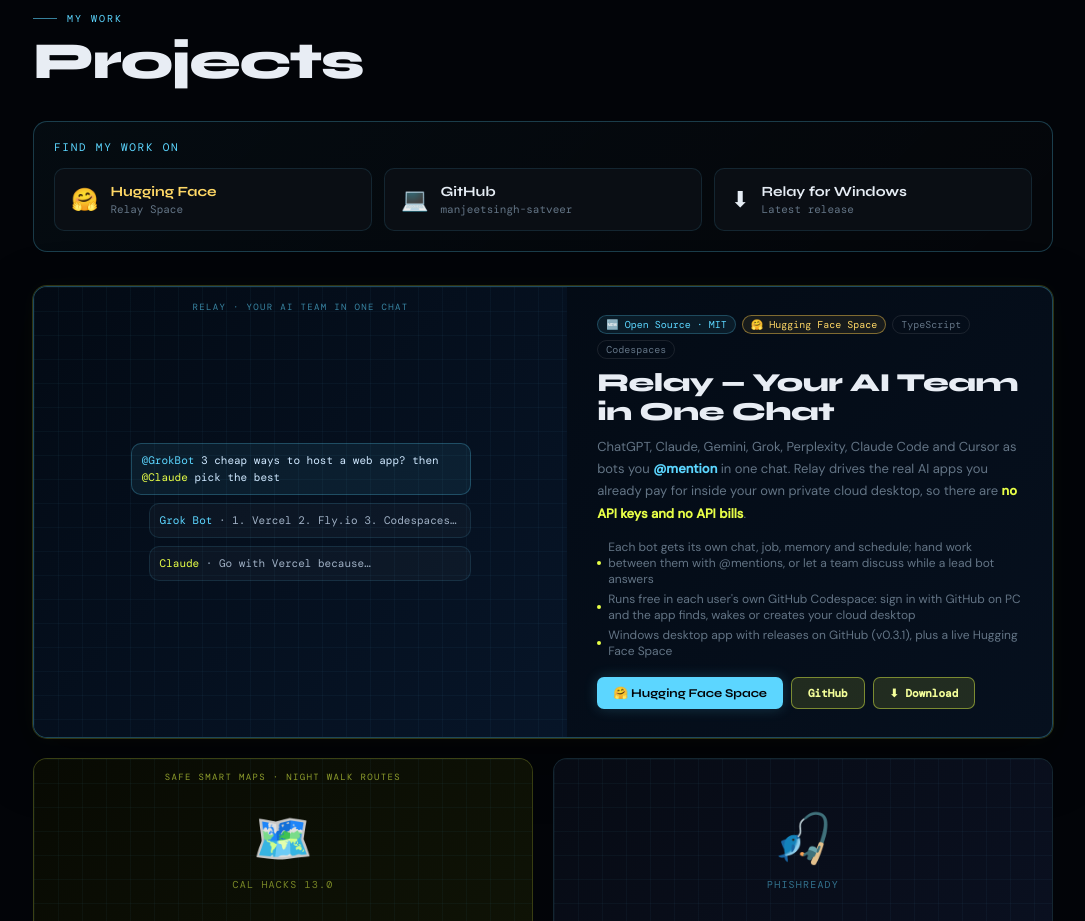
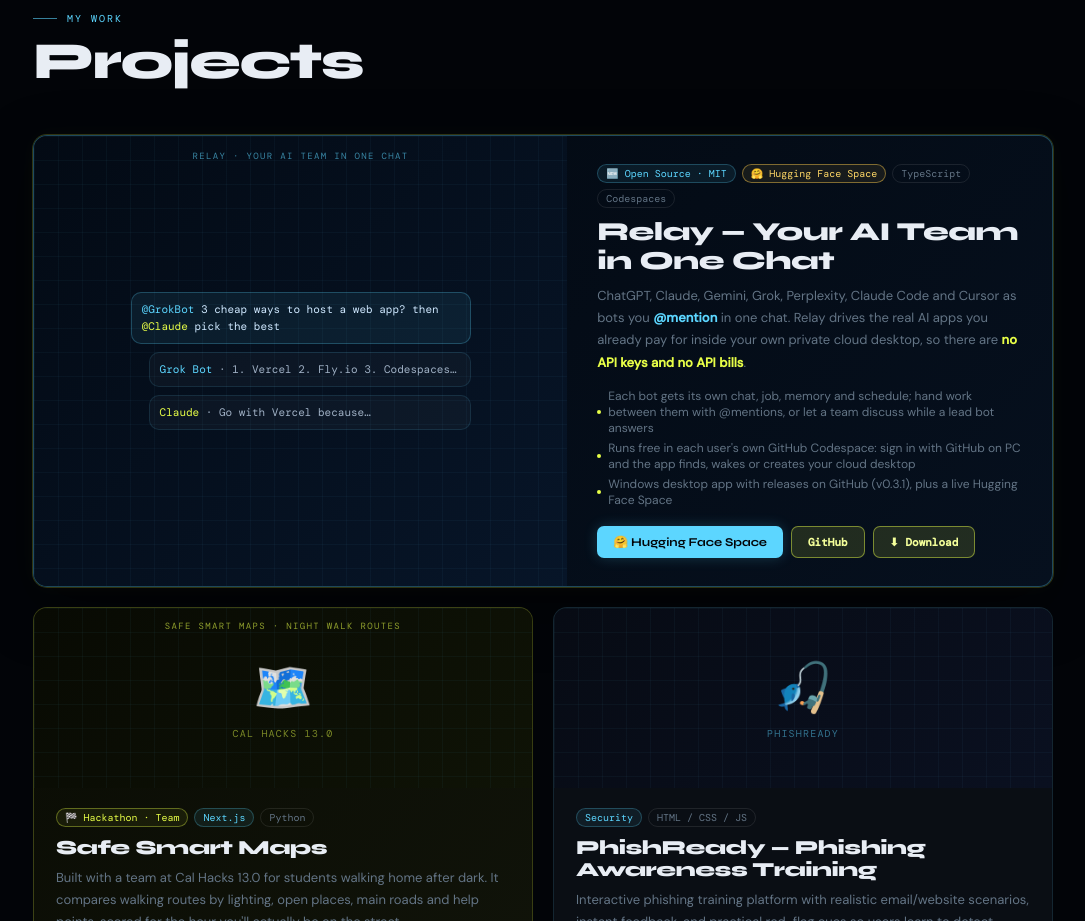
Before and after one commit to manjeetsingh-satveer/ManjeetSingh-portfolio, a plain HTML site: page index.html in a window 1280 px wide. Shown: the part 2960-3881 px from the top of the page, without its empty margins (97-1182 px from the left). Drawn offline with nearby package versions, Linux system fonts and the light colour scheme; no server answers; animation ran at ten frames a second; a web font is replaced by a local one.

Commit message:
ui: remove "Find my work on" box; links live on each project card
Co-Authored-By: Claude Opus 5.5 <noreply@anthropic.com>

```diff
--- a/index.html
+++ b/index.html
@@ -509,34 +509,6 @@
 
     /* ── Projects ── */
     #projects { max-width: 1100px; }
-
-    .find-me {
-      margin: -14px 0 34px;
-      padding: 18px 20px 20px;
-      border: 1px solid var(--border2);
-      border-radius: 14px;
-      background: linear-gradient(135deg, rgba(92,214,255,0.04), rgba(255,255,255,0.01));
-    }
-    .find-me .lbl {
-      display: block; margin-bottom: 14px;
-      font-family: 'DM Mono', monospace; font-size: 11px; letter-spacing: 0.16em;
-      text-transform: uppercase; color: var(--cyan);
-    }
-    .find-me .tiles { display: grid; grid-template-columns: repeat(3, 1fr); gap: 12px; }
-    .find-me a {
-      display: flex; align-items: center; gap: 12px;
-      padding: 14px 16px; border-radius: 10px;
-      border: 1px solid var(--border); background: var(--surface);
-      text-decoration: none; color: #e6edf5;
-      transition: border-color 0.2s, transform 0.2s, background 0.2s;
-    }
-    .find-me a:hover { border-color: var(--cyan); background: var(--surface2); transform: translateY(-2px); }
-    .find-me a.hf:hover { border-color: #ffcc4d; }
-    .find-me .ico { font-size: 22px; line-height: 1; flex: none; }
-    .find-me .t { display: block; font-family: 'Syne', sans-serif; font-weight: 700; font-size: 14px; }
-    .find-me .d { display: block; margin-top: 2px; font-family: 'DM Mono', monospace; font-size: 11px; color: var(--muted); }
-    .find-me a.hf .t { color: #ffd866; }
-    @media (max-width: 700px) { .find-me .tiles { grid-template-columns: 1fr; } }
 
     .project-grid {
       display: grid;
@@ -3322,21 +3294,6 @@ loadUser(user);
     <div class="section-label reveal">My work</div>
     <h2 class="section-title reveal">Projects</h2>
 
-    <div class="find-me reveal">
-      <span class="lbl">Find my work on</span>
-      <div class="tiles">
-        <a class="hf" href="https://huggingface.co/spaces/msingh21satveer/Relay" target="_blank" rel="noopener">
-          <span class="ico">🤗</span><span><span class="t">Hugging Face</span><span class="d">Relay Space</span></span>
-        </a>
-        <a href="https://github.com/manjeetsingh-satveer" target="_blank" rel="noopener">
-          <span class="ico">💻</span><span><span class="t">GitHub</span><span class="d">manjeetsingh-satveer</span></span>
-        </a>
-        <a href="https://github.com/manjeetsingh-satveer/Relay/releases/latest" target="_blank" rel="noopener">
-          <span class="ico">⬇</span><span><span class="t">Relay for Windows</span><span class="d">Latest release</span></span>
-        </a>
-      </div>
-    </div>
-
     <div class="project-grid">
 
       <!-- ── Relay (featured) ── -->
```
